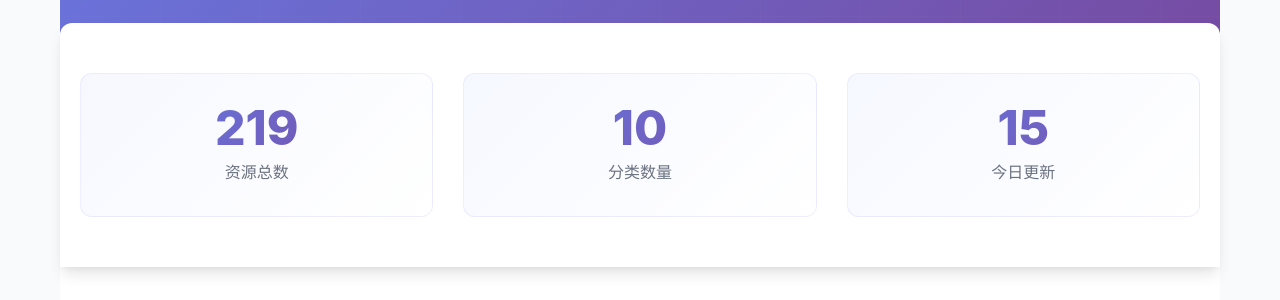
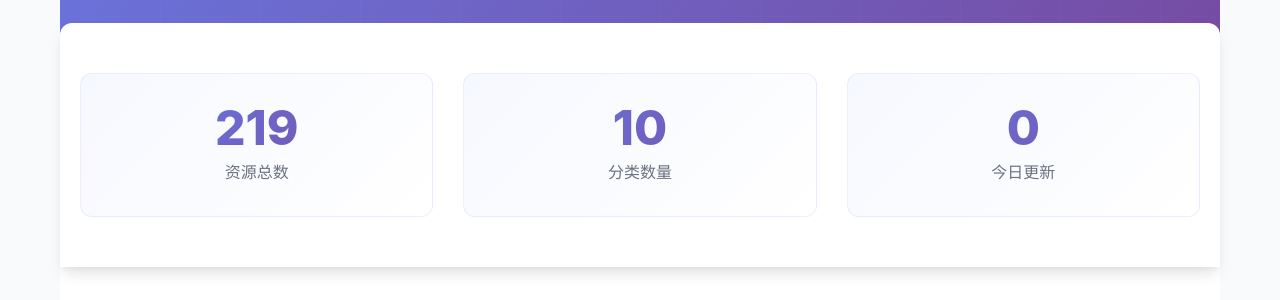
Before and after one commit to LoneKingCode/panbox, a Jekyll site: the page built from index.html, in a window 1280 px wide and 900 px high. Shown: the part 384-684 px from the top of the window. Built offline with Jekyll 4.4.1, drawn with Linux system fonts in a browser that asks for light colours; the list of posts is cut into pages by our own code.

Commit message:
Auto update: 2025-11-27 00:00:02

```diff
--- a/_data/stats.json
+++ b/_data/stats.json
@@ -1,7 +1,7 @@
 {
   "total_resources": 219,
   "total_categories": 10,
-  "today_updates": 15,
+  "today_updates": 0,
   "category_counts": {
     "software-windows": 101,
     "software-apps": 58,
@@ -12,5 +12,5 @@
     "source-code-frontend": 4,
     "source-code-mobile": 10
   },
-  "last_updated": "2025-11-26T23:30:02.286170"
+  "last_updated": "2025-11-27T00:00:02.937237"
 }
```
Also changed, not shown: README.md.
